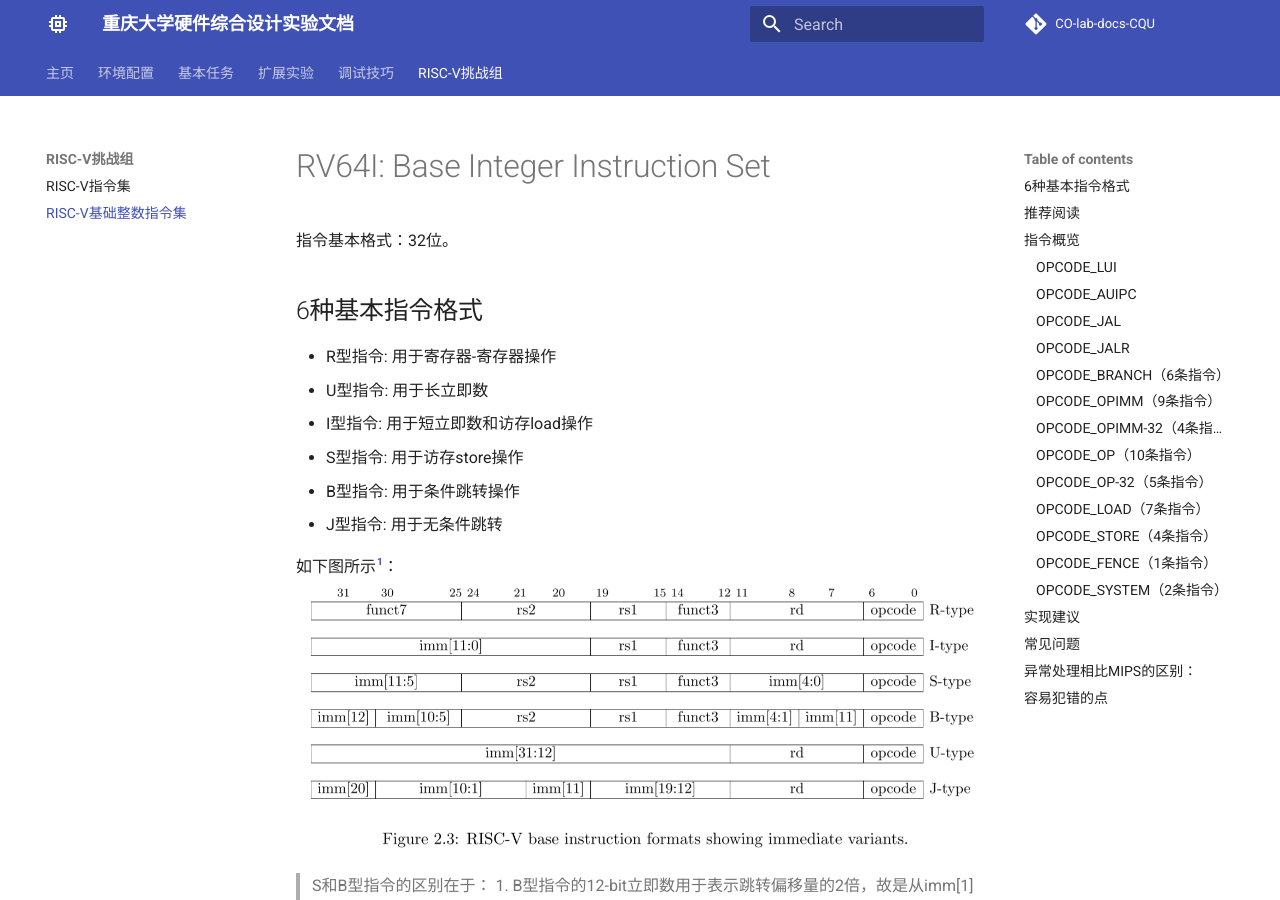
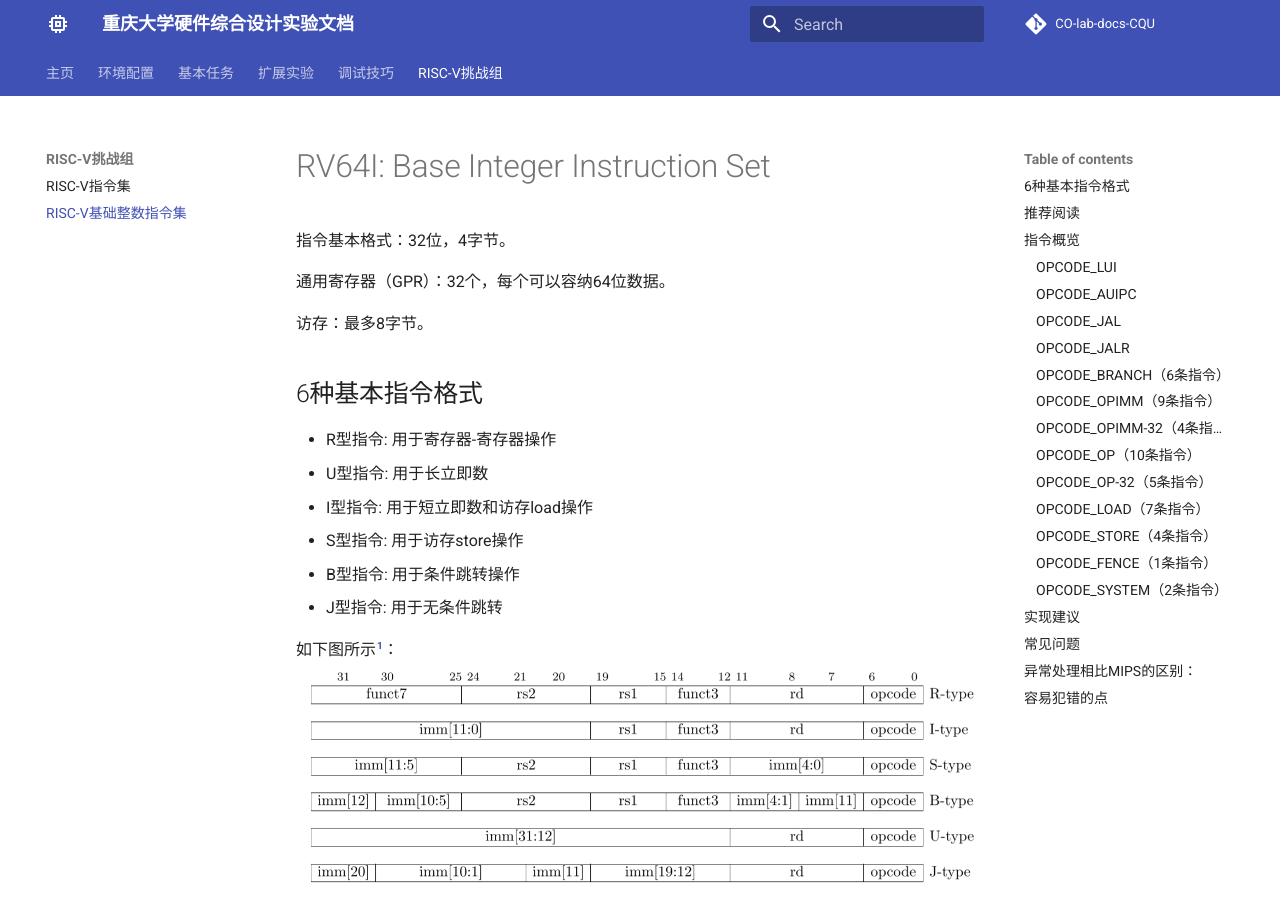
Before and after one commit to CQU-CS-LABs/CO-lab-docs-CQU, an MkDocs documentation site: the page built from docs/rv/rv64i.md, in a window 1280 px wide and 900 px high. Built offline with MkDocs 1.6.1 and Material for MkDocs 9.7.7, drawn with Linux system fonts in a browser that asks for light colours; comment, search, counter and statistics services are not loaded; some of the changed text lies outside the part shown.

Commit message:
update rv64i

````diff
--- a/docs/rv/rv64i.md
+++ b/docs/rv/rv64i.md
@@ -1,6 +1,10 @@
 # RV64I: Base Integer Instruction Set
 
-指令基本格式：32位。
+指令基本格式：32位，4字节。
+
+通用寄存器（GPR）：32个，每个可以容纳64位数据。
+
+访存：最多8字节。
 
 ## 6种基本指令格式
 - R型指令: 用于寄存器-寄存器操作
@@ -336,6 +340,8 @@ endcase
  31   25 24      20 19      15 14 12 11      7 6     0
 ```
 
+注：后续增加乘除法指令时，会共享该OPCODE，通过funct7区分。
+
 伪代码：
 ```verilog
 case(funct3)
@@ -376,6 +382,8 @@ endcase
 +-------+----------+----------+-----+---------+-------+
  31   25 24      20 19      15 14 12 11      7 6     0
 ```
+
+注：后续增加乘除法指令时，会共享该OPCODE，通过funct7区分。
 
 伪代码：
 ```verilog
@@ -519,7 +527,8 @@ RV64I定义了以下两条指令：
 
 1. 32位操作与64位操作将导致不同的行为，建议将操作是32位还是64位传入ALU进行判断，在输入输出都进行32位符号扩展并不等价（例如移位指令的位数，后续的M扩展的乘法指令等）。
 2. 对于移位shamt来源寄存器而非立即数的移位指令，其shamt部分对于64位和32位分别是6位和5位。
-3. JALR指令记得忽略操作数的最低位
+3. JALR指令记得忽略立即数的最低位
+4. Branch不将PC+4写入`GPR[rd]`，只有JAL与JALR这么做。
 
 <!-- TODO:
 
````
